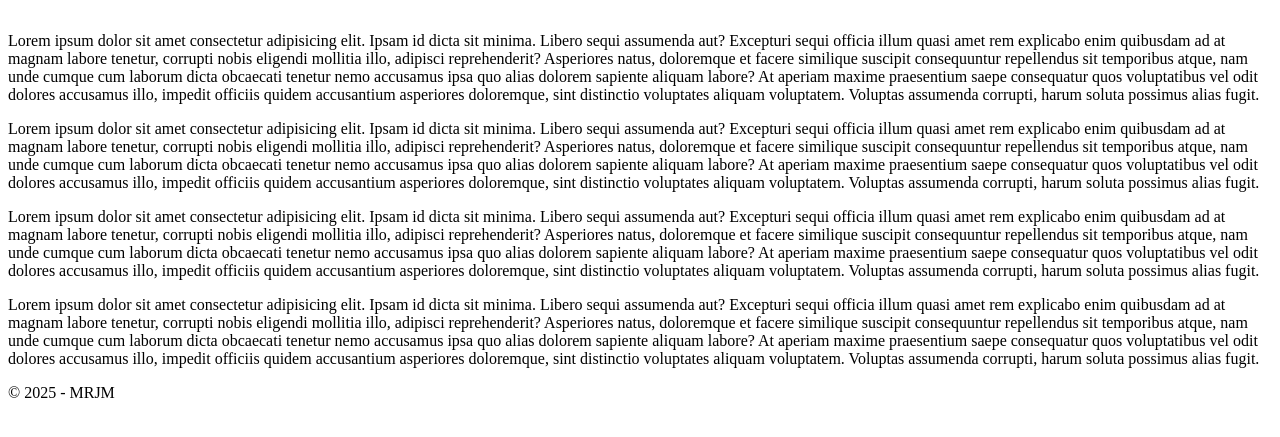
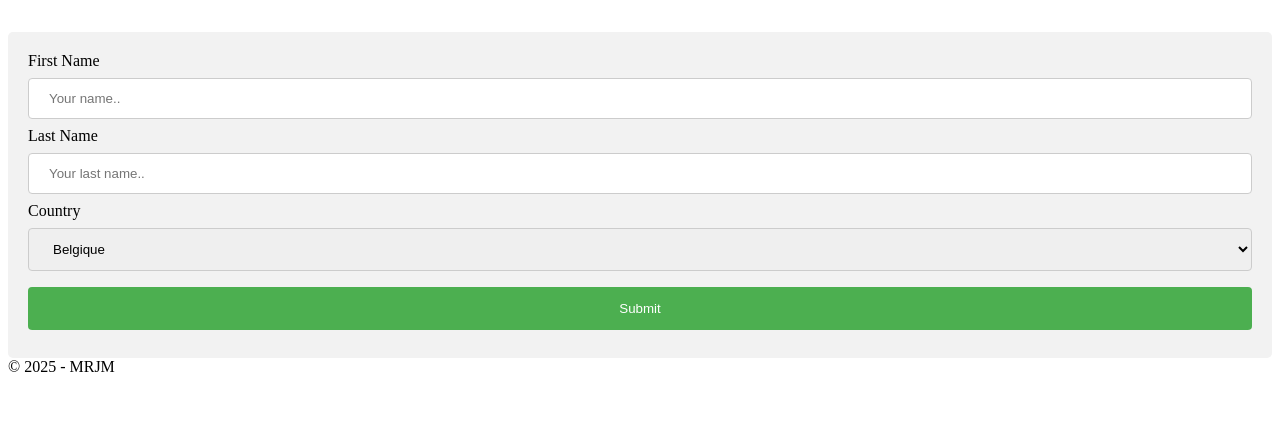
Before and after one commit to MRJMV/PREPARATION_TI_WEB_2025, a PHP site: page /templates/contactView.php in a window 1280 px wide. Shown: the part 180-617 px from the top of the page. Run offline with PHP 8.4, Linux system fonts and the light colour scheme.

Commit message:
formulaire

```diff
--- a/public/css/style.css
+++ b/public/css/style.css
@@ -1,7 +1,7 @@
 nav {
   display: inline;
   font-size: xx-large;
-    font-family: 'Franklin Gothic Medium', 'Arial Narrow', Arial, sans-serif;
+  font-family: "Franklin Gothic Medium", "Arial Narrow", Arial, sans-serif;
   font-weight: bold;
   text-align: center;
   text-decoration: none;
@@ -16,8 +16,40 @@ li {
   text-decoration: none;
 }
 
-img{
+img {
   height: 500px;
   width: 500px;
   margin-left: 38%;
 }
+
+input[type="text"],
+select {
+  width: 100%;
+  padding: 12px 20px;
+  margin: 8px 0;
+  display: inline-block;
+  border: 1px solid #ccc;
+  border-radius: 4px;
+  box-sizing: border-box;
+}
+
+input[type="submit"] {
+  width: 100%;
+  background-color: #4caf50;
+  color: white;
+  padding: 14px 20px;
+  margin: 8px 0;
+  border: none;
+  border-radius: 4px;
+  cursor: pointer;
+}
+
+input[type="submit"]:hover {
+  background-color: #45a049;
+}
+
+div {
+  border-radius: 5px;
+  background-color: #f2f2f2;
+  padding: 20px;
+}
--- a/templates/contactView.php
+++ b/templates/contactView.php
@@ -16,18 +16,22 @@
     </header>
     <section>
         <div>
-            <p>
-                Lorem ipsum dolor sit amet consectetur adipisicing elit. Ipsam id dicta sit minima. Libero sequi assumenda aut? Excepturi sequi officia illum quasi amet rem explicabo enim quibusdam ad at magnam labore tenetur, corrupti nobis eligendi mollitia illo, adipisci reprehenderit? Asperiores natus, doloremque et facere similique suscipit consequuntur repellendus sit temporibus atque, nam unde cumque cum laborum dicta obcaecati tenetur nemo accusamus ipsa quo alias dolorem sapiente aliquam labore? At aperiam maxime praesentium saepe consequatur quos voluptatibus vel odit dolores accusamus illo, impedit officiis quidem accusantium asperiores doloremque, sint distinctio voluptates aliquam voluptatem. Voluptas assumenda corrupti, harum soluta possimus alias fugit.
-            </p>
-            <p>
-                Lorem ipsum dolor sit amet consectetur adipisicing elit. Ipsam id dicta sit minima. Libero sequi assumenda aut? Excepturi sequi officia illum quasi amet rem explicabo enim quibusdam ad at magnam labore tenetur, corrupti nobis eligendi mollitia illo, adipisci reprehenderit? Asperiores natus, doloremque et facere similique suscipit consequuntur repellendus sit temporibus atque, nam unde cumque cum laborum dicta obcaecati tenetur nemo accusamus ipsa quo alias dolorem sapiente aliquam labore? At aperiam maxime praesentium saepe consequatur quos voluptatibus vel odit dolores accusamus illo, impedit officiis quidem accusantium asperiores doloremque, sint distinctio voluptates aliquam voluptatem. Voluptas assumenda corrupti, harum soluta possimus alias fugit.
-            </p>
-            <p>
-                Lorem ipsum dolor sit amet consectetur adipisicing elit. Ipsam id dicta sit minima. Libero sequi assumenda aut? Excepturi sequi officia illum quasi amet rem explicabo enim quibusdam ad at magnam labore tenetur, corrupti nobis eligendi mollitia illo, adipisci reprehenderit? Asperiores natus, doloremque et facere similique suscipit consequuntur repellendus sit temporibus atque, nam unde cumque cum laborum dicta obcaecati tenetur nemo accusamus ipsa quo alias dolorem sapiente aliquam labore? At aperiam maxime praesentium saepe consequatur quos voluptatibus vel odit dolores accusamus illo, impedit officiis quidem accusantium asperiores doloremque, sint distinctio voluptates aliquam voluptatem. Voluptas assumenda corrupti, harum soluta possimus alias fugit.
-            </p>
-            <p>
-                Lorem ipsum dolor sit amet consectetur adipisicing elit. Ipsam id dicta sit minima. Libero sequi assumenda aut? Excepturi sequi officia illum quasi amet rem explicabo enim quibusdam ad at magnam labore tenetur, corrupti nobis eligendi mollitia illo, adipisci reprehenderit? Asperiores natus, doloremque et facere similique suscipit consequuntur repellendus sit temporibus atque, nam unde cumque cum laborum dicta obcaecati tenetur nemo accusamus ipsa quo alias dolorem sapiente aliquam labore? At aperiam maxime praesentium saepe consequatur quos voluptatibus vel odit dolores accusamus illo, impedit officiis quidem accusantium asperiores doloremque, sint distinctio voluptates aliquam voluptatem. Voluptas assumenda corrupti, harum soluta possimus alias fugit.
-            </p>
+            <form action="">
+                <label for="fname">First Name</label>
+                <input type="text" id="fname" name="firstname" placeholder="Your name..">
+
+                <label for="lname">Last Name</label>
+                <input type="text" id="lname" name="lastname" placeholder="Your last name..">
+
+                <label for="country">Country</label>
+                <select id="country" name="country">
+                    <option value="Belgique">Belgique</option>
+                    <option value="Pays-Bas">Pays-Bas</option>
+                    <option value="Allemagne">Allemagne</option>
+                </select>
+
+                <input type="submit" value="Submit">
+            </form>
         </div>
     </section>
     <footer>
```
Lines whose indentation alone changed are shown as unchanged.
